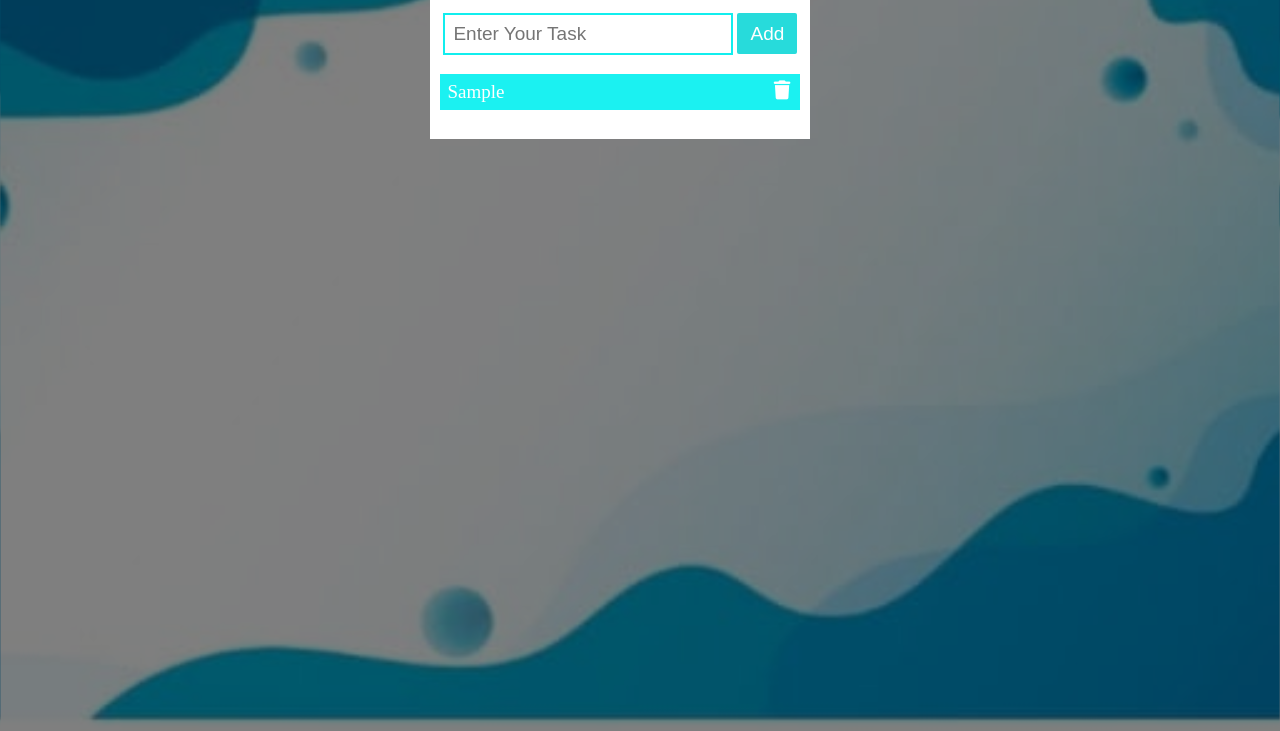
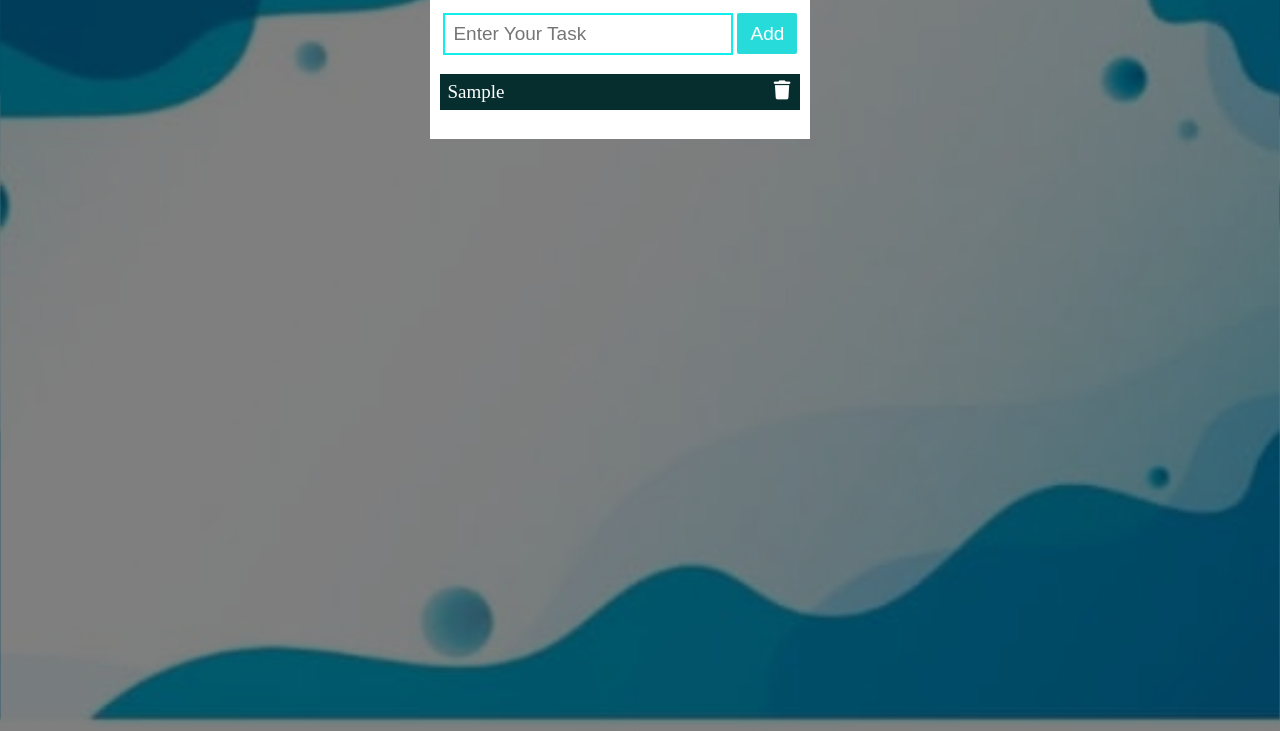
Before and after one commit to ANJ0306/Octanet_August, a plain HTML site: page Task 2/todo.html in a window 1280 px wide. Both pictures are taken after typing "Sample" into the empty fields and a click on the button "Add". Shown: the part 85-816 px from the top of the page. Drawn offline with Linux system fonts and the light colour scheme; a web font is replaced by a local one.

Commit message:
todo.css

```diff
--- a/Task 2/todo.css
+++ b/Task 2/todo.css
@@ -39,7 +39,7 @@ body{
  }
  .text ul{
     position: relative;
-    background-color: rgb(27, 241, 241);
+    background-color: rgb(7, 46, 46);
     color: white;
     font-size: 19px;
     padding: 7px;
```
